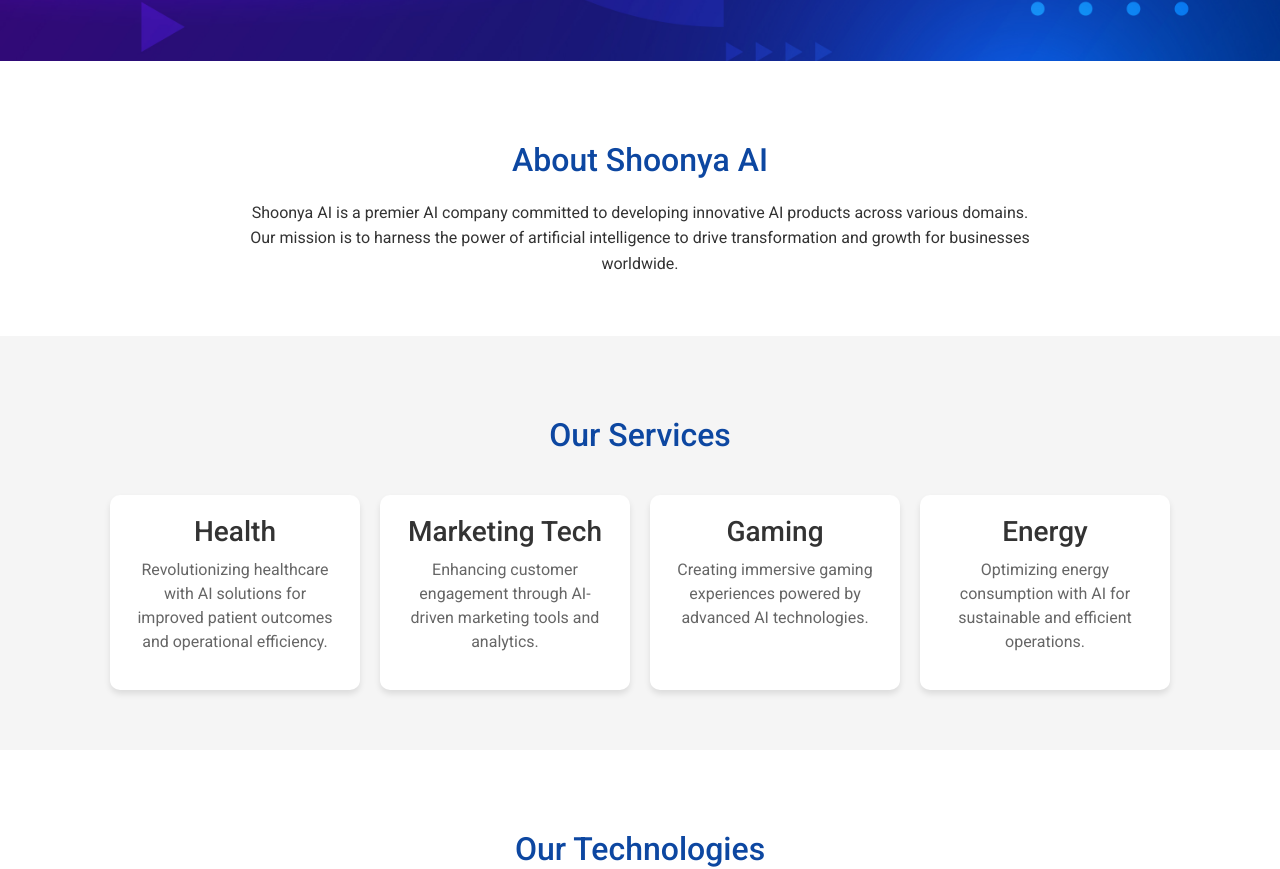
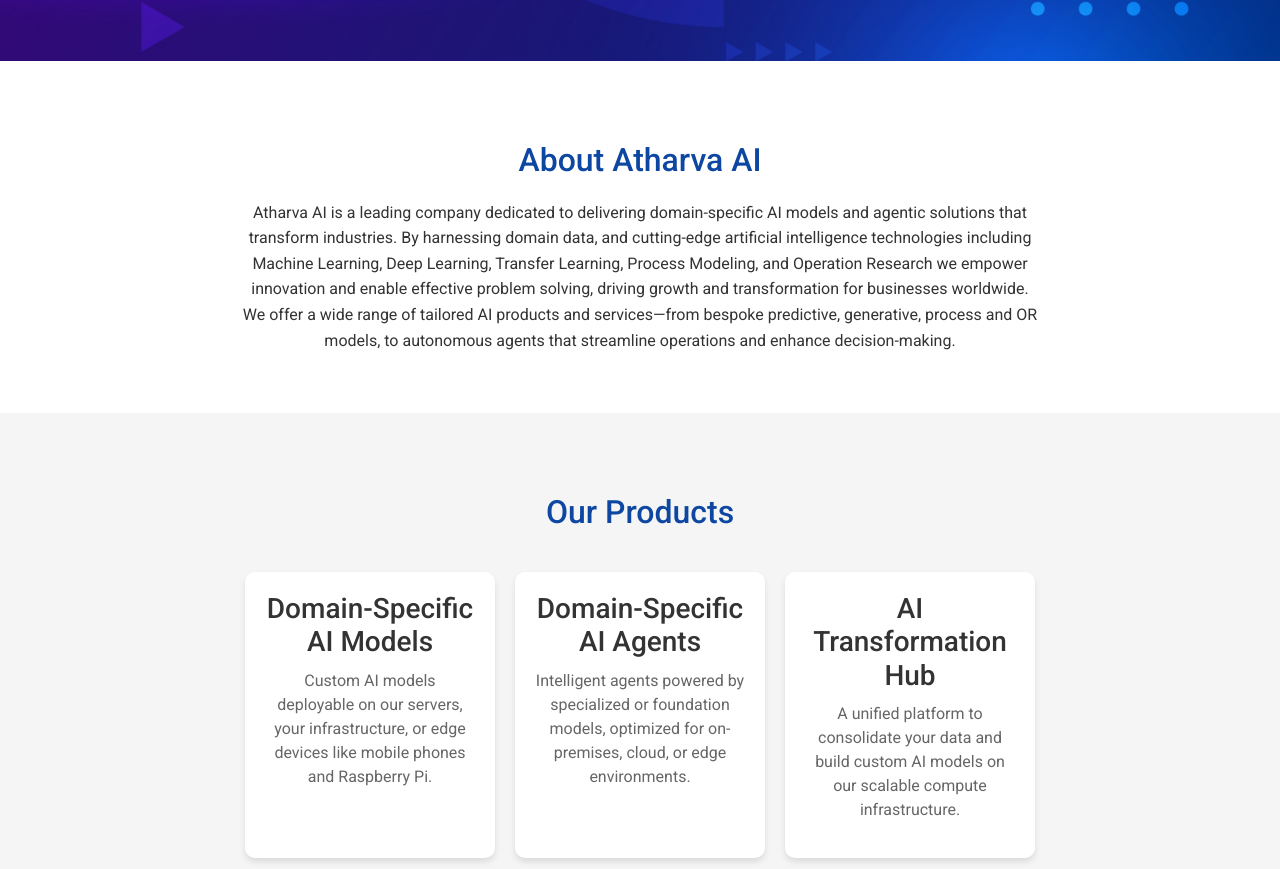
Before and after one commit to varunvkkumar/website_dev, a React (Create React App) app in the folder frontend/: page / in a window 1280 px wide. Shown: the part 842-1711 px from the top of the page. Built offline with nearby package versions, Linux system fonts and the light colour scheme.

Commit message:
update home

```diff
--- a/frontend/src/components/HomePage.js
+++ b/frontend/src/components/HomePage.js
@@ -19,40 +19,47 @@ function HomePage() {
       {/* Hero Section */}
       <section className="hero-section" style={heroStyle}>
         <div className="hero-content">
-          <h1>Empowering Innovation with AI-Powered Solutions</h1>
-          <p>Transforming industries through cutting-edge artificial intelligence technologies.</p>
+          <h1>Offering Domain Specific AI Models and Agentic Solutions to Transform Industries</h1>
+          <p>Empowering Innovation and problem solving through cutting-edge artificial intelligence technologies.</p>
           <a href="#contact" className="cta-button">Get in Touch</a>
         </div>
       </section>
 
       {/* About Us Section */}
       <section className="about-section">
-        <h2>About Shoonya AI</h2>
+        <h2>About Atharva AI</h2>
         <p>
-          Shoonya AI is a premier AI company committed to developing innovative AI products across various domains.
-          Our mission is to harness the power of artificial intelligence to drive transformation and growth for businesses worldwide.
+        Atharva AI is a leading company dedicated to delivering domain-specific AI models and agentic solutions that transform industries.
+        By harnessing domain data, and cutting-edge artificial intelligence technologies including Machine Learning, Deep Learning, Transfer Learning, Process Modeling, and Operation Research
+        we empower innovation and enable effective problem solving, driving growth and transformation for businesses worldwide.
+        </p>
+        <p>
+        We offer a wide range of tailored AI products and services—from bespoke predictive, generative, process and OR models,
+        to autonomous agents that streamline operations and enhance decision-making.
         </p>
       </section>
 
       {/* Services Section */}
       <section className="services-section">
-        <h2>Our Services</h2>
+        <h2>Our Products</h2>
         <div className="services">
           <div className="service-item">
-            <h3>Health</h3>
-            <p>Revolutionizing healthcare with AI solutions for improved patient outcomes and operational efficiency.</p>
+            <h3>Domain-Specific AI Models</h3>
+            <p>
+            Custom AI models deployable on our servers, your infrastructure, or edge devices like mobile phones and Raspberry Pi.
+            </p>
           </div>
           <div className="service-item">
-            <h3>Marketing Tech</h3>
-            <p>Enhancing customer engagement through AI-driven marketing tools and analytics.</p>
+            <h3>Domain-Specific AI Agents</h3>
+            <p>
+            Intelligent agents powered by specialized or foundation models, optimized for on-premises, cloud, or edge environments.
+            </p>
           </div>
           <div className="service-item">
-            <h3>Gaming</h3>
-            <p>Creating immersive gaming experiences powered by advanced AI technologies.</p>
-          </div>
-          <div className="service-item">
-            <h3>Energy</h3>
-            <p>Optimizing energy consumption with AI for sustainable and efficient operations.</p>
+            <h3>AI Transformation Hub</h3>
+            <p>
+            A unified platform to consolidate your data and build custom AI models on our scalable compute infrastructure.
+            </p>
           </div>
         </div>
       </section>
```
